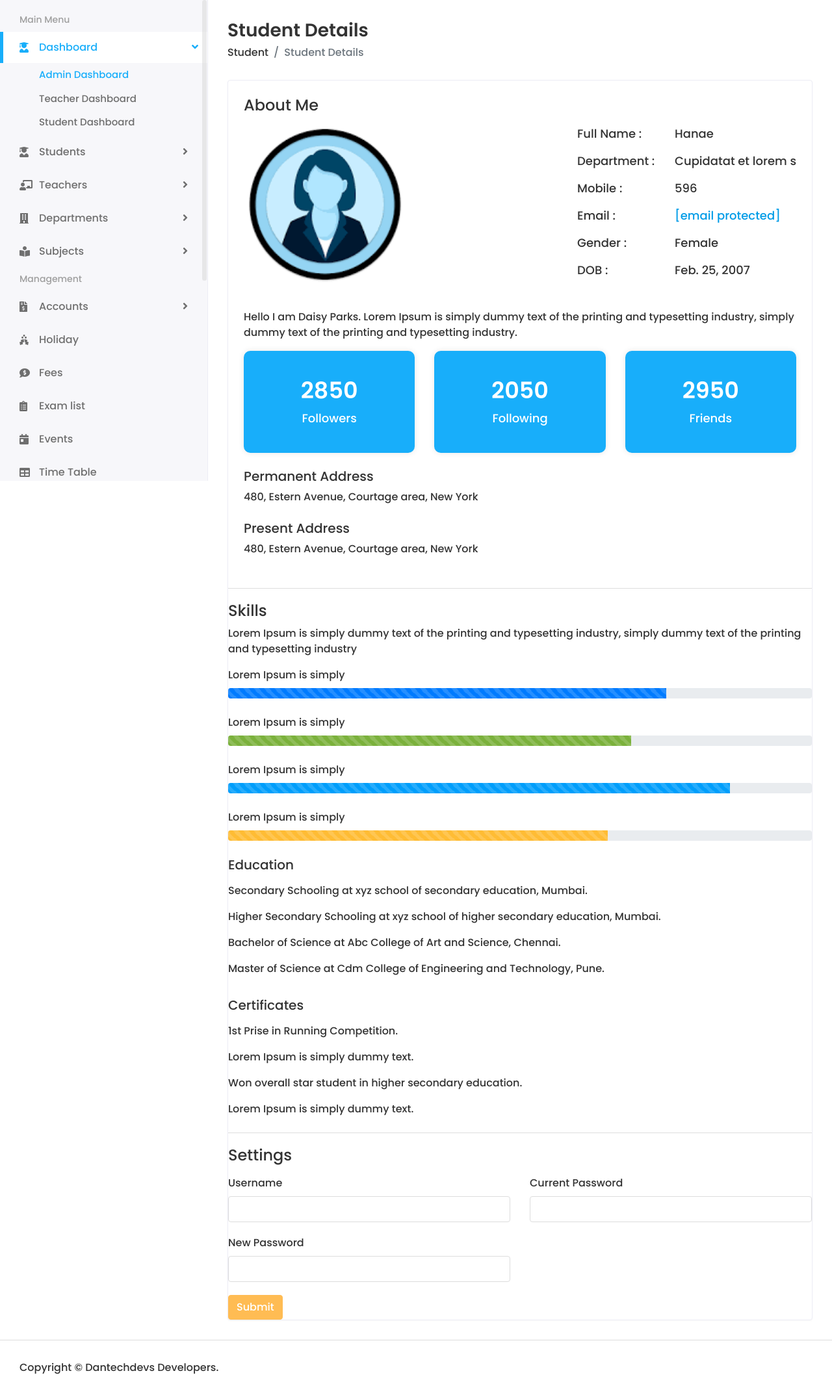
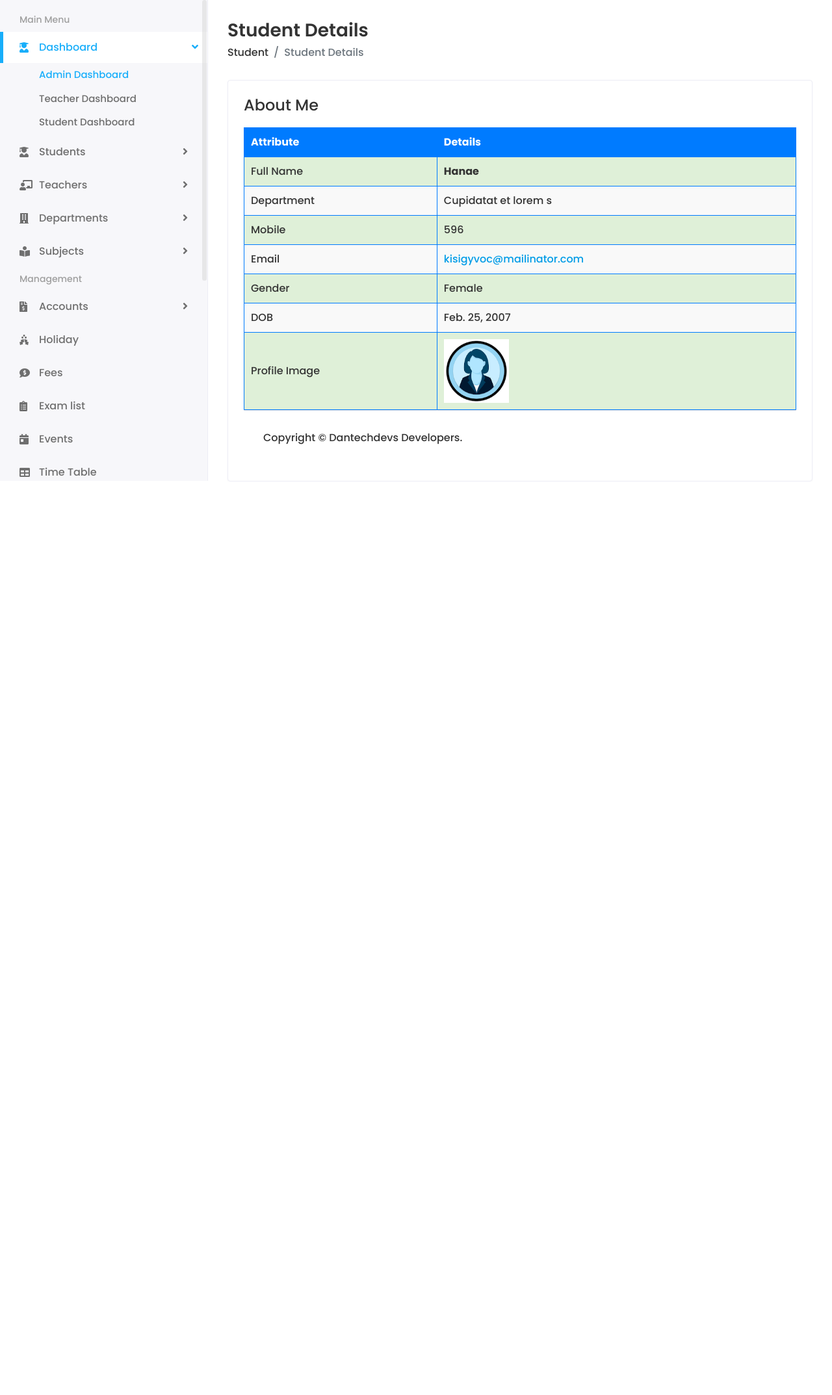
Before and after one commit to Dantechdevs/school, a Django app: a page that uses templates/students/student-details.html in a window 1280 px wide. Shown: the part 60-2207 px from the top of the page at 65% size. After the commit the page ends 801 px from the top, so only its background shows below. Run offline with Django 5.2, Linux system fonts and the light colour scheme; data comes from the database, SQL or seed files in the repository; both versions use the stored data as it was after the commit; some libraries are stand-ins or nearby versions.

Commit message:
updated student form

```diff
--- a/student/urls.py
+++ b/student/urls.py
@@ -7,4 +7,5 @@ urlpatterns = [
 
     path('edit/<slug:slug>/', views.edit_student, name='edit_student'),
     path('delete/<slug:slug>/', views.delete_student, name='delete_student'),
+
 ]
--- a/templates/students/add-student.html
+++ b/templates/students/add-student.html
@@ -39,7 +39,7 @@
                                  </div>
                                  <div class="col-12 col-sm-6">
                                     <div class="form-group">
-                                       <label>Admission_number</label>
+                                       <label>student_id</label>
                                        <input type="text" class="form-control" name = "student_id" required>
                                     </div>
                                  </div>
--- a/templates/students/student-details.html
+++ b/templates/students/student-details.html
@@ -1,8 +1,28 @@
-{% extends 'Home/base.html' %}
-{% load static %}
-{% block body %}
+{% extends 'Home/base.html' %} {% load static %} {% block body %}
 
-
+<style>
+  .student-table {
+    width: 100%;
+    border-collapse: collapse;
+    margin-top: 20px;
+  }
+  .student-table th,
+  .student-table td {
+    border: 1px solid #007bff; /* Blue border */
+    padding: 10px;
+    text-align: left;
+  }
+  .student-table th {
+    background-color: #007bff; /* Blue header */
+    color: white;
+  }
+  .student-table tr:nth-child(even) {
+    background-color: #dff0d8; /* Light green for even rows */
+  }
+  .student-table tr:nth-child(odd) {
+    background-color: #f9f9f9; /* Light grey for odd rows */
+  }
+</style>
 
 <div class="page-wrapper">
   <div class="content container-fluid">
@@ -21,192 +41,77 @@
       <div class="card-body">
         <div class="row">
           <div class="col-md-12">
-<div class="about-info">
             <h4>About Me</h4>
-<div class="media mt-3">
+            <table class="student-table">
+              <tr>
+                <th>Attribute</th>
+                <th>Details</th>
+              </tr>
+              <tr>
+                <td>Full Name</td>
+                <td><strong>{{ student.first_name }}</strong></td>
+              </tr>
+              <tr>
+                <td>Department</td>
+                <td>{{ student.section }}</td>
+              </tr>
+              <tr>
+                <td>Mobile</td>
+                <td>{{ student.mobile_number }}</td>
+              </tr>
+              <tr>
+                <td>Email</td>
+                <td>
+                  <a href="mailto:{{ student.parent.father_email }}"
+                    >{{ student.parent.father_email }}</a
+                  >
+                </td>
+              </tr>
+              <tr>
+                <td>Gender</td>
+                <td>{{ student.gender }}</td>
+              </tr>
+              <tr>
+                <td>DOB</td>
+                <td>{{ student.date_of_birth }}</td>
+              </tr>
+              <tr>
+                <td>Profile Image</td>
+                <td>
                   {% if student.student_image %}
-        <img src="{{ student.student_image.url }}" alt="Image" class="mr-3">
+                  <img
+                    src="{{ student.student_image.url }}"
+                    alt="Image"
+                    style="width: 100px; height: auto"
+                  />
                   {% else %}
-        <img src="/static/assets/img/students/default.jpg" alt="Default Image" class="mr-3">
+                  <img
+                    src="/static/assets/img/students/default.jpg"
+                    alt="Default Image"
+                    style="width: 100px; height: auto"
+                  />
                   {% endif %}
-    <div class="media-body">
-        <!-- Additional content here -->
-</div>
-<ul>
-<li>
-<span class="title-span">Full Name : </span>
-<span class="info-span">{{ student.first_name}}</span>
-</li>
-<li>
-<span class="title-span">Department : </span>
-<span class="info-span">{{student.section}}</span>
-</li>
-<li>
-<span class="title-span">Mobile : </span>
-<span class="info-span">{{student.mobile_number}}</span>
-</li>
-<li>
-<span class="title-span">Email : </span>
-<span class="info-span"><a href="{{student.parent.father_email}}" class="__cf_email__" data-cfemail="7216131b010b32151f131b1e5c111d1f">[email&#160;protected]</a></span>
-</li>
-<li>
-<span class="title-span">Gender : </span>
-<span class="info-span">{{student.gender}}</span>
-</li>
-<li>
-<span class="title-span">DOB : </span>
-<span class="info-span">{{student.date_of_birth}}</span>
-</li>
-</ul>
-</div>
-</div>
-<div class="row mt-3">
-<div class="col-md-12">
-<p>Hello I am Daisy Parks. Lorem Ipsum is simply dummy text of the printing and typesetting industry, simply dummy text of the printing and typesetting industry.</p>
-</div>
-</div>
-<div class="row follow-sec">
-<div class="col-md-4 mb-3">
-<div class="blue-box">
-<h3>2850</h3>
-<p>Followers</p>
-</div>
-</div>
-<div class="col-md-4 mb-3">
-<div class="blue-box">
-<h3>2050</h3>
-<p>Following</p>
-</div>
-</div>
-<div class="col-md-4 mb-3">
-<div class="blue-box">
-<h3>2950</h3>
-<p>Friends</p>
-</div>
-</div>
-</div>
-<div class="row mt-2">
-<div class="col-md-12">
-<h5>Permanent Address</h5>
-<p>480, Estern Avenue, Courtage area, New York</p>
-</div>
-</div>
-<div class="row mt-2">
-<div class="col-md-12">
-<h5>Present Address</h5>
-<p>480, Estern Avenue, Courtage area, New York</p>
-</div>
-</div>
-</div>
-</div>
-</div>
-<div class="row mt-2">
-<div class="col-md-12">
-<div class="skill-info">
-<h4>Skills</h4>
-<p>Lorem Ipsum is simply dummy text of the printing and typesetting industry, simply dummy text of the printing and typesetting industry</p>
-<ul>
-<li>
-<label>Lorem Ipsum is simply</label>
-<div class="progress">
-<div class="progress-bar progress-bar-striped progress-bar-animated" role="progressbar" aria-valuenow="75" aria-valuemin="0" aria-valuemax="100" style="width: 75%"></div>
-</div>
-</li>
-<li>
-<label>Lorem Ipsum is simply</label>
-<div class="progress">
-<div class="progress-bar progress-bar-striped progress-bar-animated bg-success" role="progressbar" aria-valuenow="69" aria-valuemin="0" aria-valuemax="100" style="width: 69%"></div>
-</div>
-</li>
-<li>
-<label>Lorem Ipsum is simply</label>
-<div class="progress">
-<div class="progress-bar progress-bar-striped progress-bar-animated bg-info" role="progressbar" aria-valuenow="86" aria-valuemin="0" aria-valuemax="100" style="width: 86%"></div>
-</div>
-</li>
-<li>
- <label>Lorem Ipsum is simply</label>
-<div class="progress">
-<div class="progress-bar progress-bar-striped progress-bar-animated bg-warning" role="progressbar" aria-valuenow="65" aria-valuemin="0" aria-valuemax="100" style="width: 65%"></div>
-</div>
-</li>
-</ul>
-<div class="row mt-3">
-<div class="col-md-12">
-<h5>Education</h5>
-<p class="mt-3">Secondary Schooling at xyz school of secondary education, Mumbai.</p>
-<p>Higher Secondary Schooling at xyz school of higher secondary education, Mumbai.</p>
-<p>Bachelor of Science at Abc College of Art and Science, Chennai.</p>
-<p>Master of Science at Cdm College of Engineering and Technology, Pune.</p>
-</div>
-</div>
-<div class="row mt-3">
-<div class="col-md-12">
-<h5>Certificates</h5>
-<p class="mt-3">1st Prise in Running Competition.</p>
-<p>Lorem Ipsum is simply dummy text.</p>
-<p>Won overall star student in higher secondary education.</p>
-<p>Lorem Ipsum is simply dummy text.</p>
-</div>
-</div>
-</div>
-</div>
-</div>
-<div class="row mt-2">
-<div class="col-md-12">
-<div class="skill-info">
-<h4>Settings</h4>
-<form>
-<div class="row mt-3">
-<div class="col-12 col-sm-6">
-<div class="form-group">
-<label>Username</label>
-<input type="text" class="form-control">
-</div>
-</div>
-<div class="col-12 col-sm-6">
-<div class="form-group">
-<label>Current Password</label>
-<input type="password" class="form-control">
-</div>
-</div>
-<div class="col-12 col-sm-6">
-<div class="form-group">
-<label>New Password</label>
-<input type="password" class="form-control">
-</div>
-</div>
-<div class="col-12">
-<button type="submit" class="btn btn-primary">Submit</button>
-</div>
-</div>
-</form>
-</div>
-</div>
+                </td>
+              </tr>
+            </table>
+
+            <footer>
+              <p>Copyright © Dantechdevs Developers.</p>
+            </footer>
           </div>
         </div>
       </div>
     </div>
 
-<footer>
-<p>Copyright © Dantechdevs Developers.</p>
-</footer>
-
+    <script
+      data-cfasync="false"
+      src="../cdn-cgi/scripts/5c5dd728/cloudflare-static/email-decode.min.js"
+    ></script>
+    <script src="{% static 'assets/js/jquery-3.6.0.min.js' %}"></script>
+    <script src="{% static 'assets/js/popper.min.js' %}"></script>
+    <script src="{% static 'assets/plugins/bootstrap/js/bootstrap.min.js' %}"></script>
+    <script src="{% static 'assets/plugins/slimscroll/jquery.slimscroll.min.js' %}"></script>
+    <script src="{% static 'assets/js/script.js' %}"></script>
   </div>
-
 </div>
-
-
-<script data-cfasync="false" src="../cdn-cgi/scripts/5c5dd728/cloudflare-static/email-decode.min.js"></script><script src="{%static 'assets/js/jquery-3.6.0.min.js' %}"></script>
-
-<script src="{%static 'assets/js/popper.min.js' %}"></script>
-<script src="{%static 'assets/plugins/bootstrap/js/bootstrap.min.js' %}"></script>
-
-<script src="{%static 'assets/plugins/slimscroll/jquery.slimscroll.min.js' %}"></script>
-
-<script src="{%static 'assets/js/script.js' %}"></script>
-</body>
-
-<!-- Mirrored from preschool.dreamguystech.com/html-template/student-details.html by HTTrack Website Copier/3.x [XR&CO'2014], Thu, 28 Oct 2021 11:11:50 GMT -->
-</html>
 {% endblock %}
```
Also changed, not shown: db.sqlite3, media/student_images/student_AL8hfdh.png (added), media/student_images/student_coBwzz6.png (added), media/student_images/stut.png (added), media/student_images/stut_rw6V3WV.png (added), 1 other file. Lines whose indentation alone changed are shown as unchanged.
